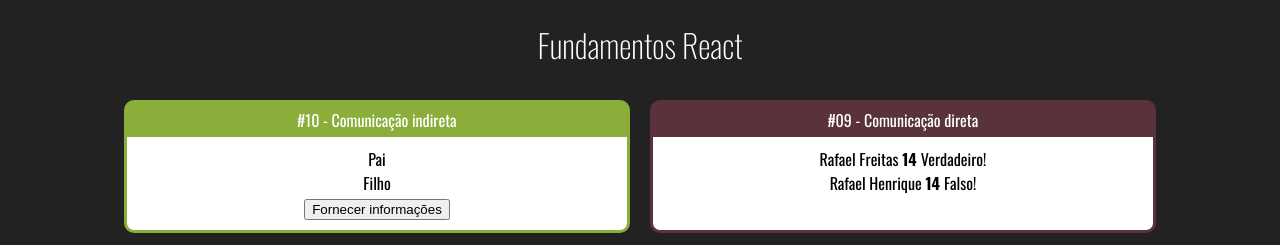
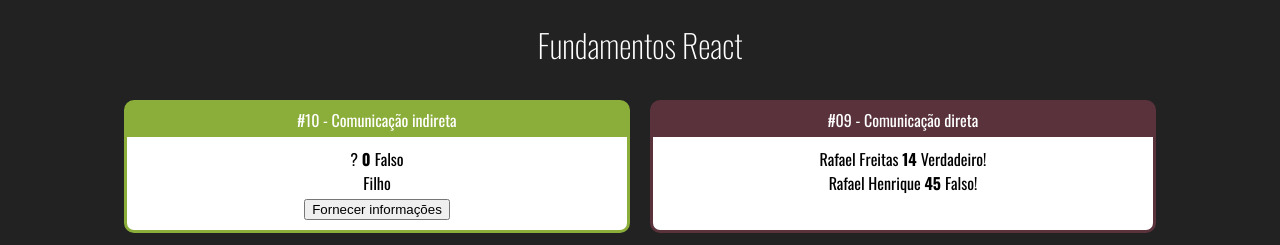
Before and after one commit to rafaelhfreitas/curso-react, a React (Create React App) app: page / in a window 1280 px wide. Shown: the top 245 px of the page. Built offline with nearby package versions, Linux system fonts and the light colour scheme.

Commit message:
Usando o useState para armazenar estado em componentes com hooks

```diff
--- a/src/components/comunication/DirectParent.jsx
+++ b/src/components/comunication/DirectParent.jsx
@@ -7,7 +7,7 @@ export default props => {
     return (
         <div>
             <DirectChildren text='Rafael Freitas' number={14} bool= {true}></DirectChildren>
-            <DirectChildren text='Rafael Henrique' number={14} bool= {false}></DirectChildren>
+            <DirectChildren text='Rafael Henrique' number={45} bool= {false}></DirectChildren>
 
         </div>
     )
--- a/src/components/comunication/IndirectChildren.jsx
+++ b/src/components/comunication/IndirectChildren.jsx
@@ -1,16 +1,17 @@
 import React from 'react'
 
 export default props => {
+    const onClick = props.onClick
+    const min = 50
+    const max = 70
+    const generateAge = () => parseInt(Math.random() * (max - min)) + max
+    const generateNerd = () => Math.random() > 0.5
     return (
         <div>
             <div>
                 Filho
             </div>
-            <button onClick={
-                function (e) {
-                     props.onClick('Rafael Freitas', 35, true)
-                }
-            }>
+            <button onClick={_ => onClick('Rafael Freitas', generateAge(), generateNerd)}>
                 Fornecer informações
             </button>
         </div>
--- a/src/components/comunication/IndirectParent.jsx
+++ b/src/components/comunication/IndirectParent.jsx
@@ -1,19 +1,27 @@
-import React from 'react'
+import React, { useState } from 'react'
 
 import IndirectChildren from './IndirectChildren'
 
 
 export default props => {
+    let [name, setName] = useState('?')
+    let [age, setAge] = useState(0)
+    let [nerd, setNerd] = useState(false)
 
-    // nome idade nerd
-    function providerInformations(name, age, nerd) {
-        console.log(name, age, nerd)
 
+    function providerInformations(param_name, param_age, param_nerd) {
+        setName(param_name)
+        setAge(param_age)
+        setNerd(param_nerd)
     }
 
     return (
         <div>
-            <div>Pai</div>
+            <div>
+                <span>{name} </span>
+                <span><strong>{age} </strong></span>
+                <span>{nerd ? 'Verdadeiro' : 'Falso' }</span>
+            </div>
             <IndirectChildren onClick={providerInformations}></IndirectChildren>
         </div>
     )
```
